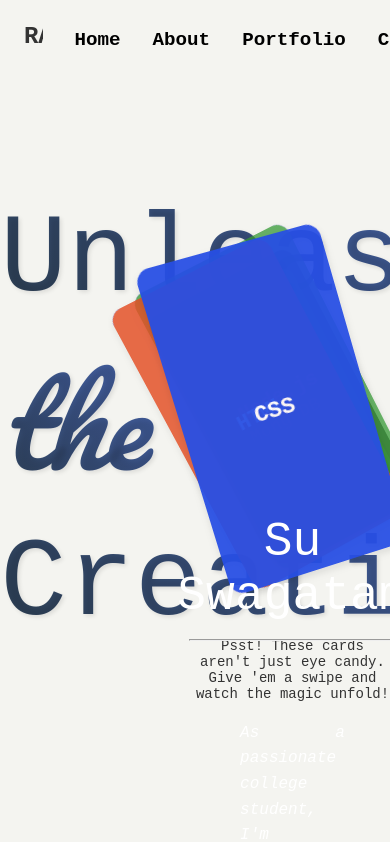
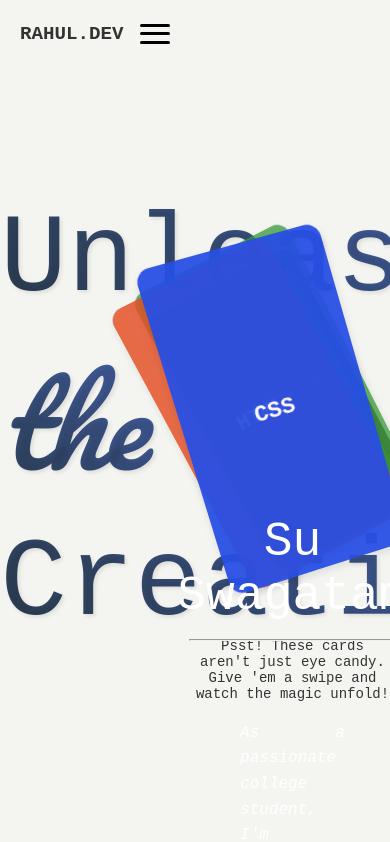
Before and after one commit to Anonymous21-03/Portfolio-showcase-shenanigans, a React (Create React App) app in the folder portfolio/: page / in a window 390 px wide. Shown: the top 842 px of the page. Built offline with nearby package versions, Linux system fonts and the light colour scheme.

Commit message:
responsive

```diff
--- a/portfolio/src/Components/Navbar.css
+++ b/portfolio/src/Components/Navbar.css
@@ -45,7 +45,7 @@
   display: flex;
   transition: all 0.3s ease;
   animation: slideFromTop 1s ease-in-out forwards;
-  position: relative; /* Ensure relative positioning for cursor */
+  position: relative;
 }
 
 @keyframes slideFromTop {
@@ -59,29 +59,29 @@
 }
 
 .logo-text {
-  position: relative; /* Required for cursor animation */
-  overflow: hidden; /* Ensure text doesn't overflow its container */
-  white-space: nowrap; /* Prevent wrapping */
-  font-size: 1.5rem; /* Adjust font size as needed */
-  color: #333; /* Adjust text color as needed */
-  width: 0; /* Start with no width */
-  animation: typeAnimation 1.5s steps(20, end) forwards; /* Adjust duration and steps as needed */
+  position: relative;
+  overflow: hidden;
+  white-space: nowrap;
+  font-size: 1.5rem;
+  color: #333;
+  width: 0;
+  animation: typeAnimation 1.5s steps(20, end) forwards;
   padding-left: 30%;
   padding-top: 20%;
 }
 
 @keyframes typeAnimation {
   to {
-    width: 100%; /* Expand to full width */
+    width: 100%;
   }
 }
 
 .logo-text::after {
-  content: '|'; /* Cursor character */
+  content: '|';
   position: absolute;
-  right: -8px; /* Adjust position of cursor */
-  animation: blinkCursor 1s infinite step-end; /* Blinking cursor animation */
-  color: #000; /* Change cursor color to black */
+  right: -8px;
+  animation: blinkCursor 1s infinite step-end;
+  color: #000;
 }
 
 @keyframes blinkCursor {
@@ -122,7 +122,6 @@
   opacity: 0;
   animation: 0.5s ease-in-out forwards;
   transition: transform 0.5s ease, opacity 0.5s ease;
-
 }
 
 .menu-item.hidden {
@@ -193,3 +192,82 @@
 .menu-item:hover {
   color: rgb(69, 69, 69);
 }
+
+.menu-toggle {
+  display: none;
+  flex-direction: column;
+  justify-content: space-around;
+  width: 30px;
+  height: 25px;
+  background: transparent;
+  border: none;
+  cursor: pointer;
+  padding: 0;
+  z-index: 10;
+}
+
+.menu-toggle span {
+  width: 30px;
+  height: 3px;
+  background: #000;
+  border-radius: 10px;
+  transition: all 0.3s linear;
+  position: relative;
+  transform-origin: 1px;
+}
+
+@media (max-width: 768px) {
+  .menu-toggle {
+    display: flex;
+    margin-right: 20px;
+  }
+
+  .menu {
+    position: absolute;
+    top: 8vh;
+    right: 0;
+    height: 92vh;
+    width: 100%;
+    background: rgba(255, 255, 255, 0.9);
+    flex-direction: column;
+    align-items: center;
+    justify-content: flex-start;
+    padding-top: 2rem;
+    transform: translateX(100%);
+    transition: transform 0.3s ease-in-out;
+  }
+
+  .menu.open {
+    transform: translateX(0);
+  }
+
+  .menu-list {
+    flex-direction: column;
+    align-items: center;
+  }
+
+  .menu-item {
+    margin: 1rem 0;
+  }
+
+  .logo {
+    width: auto;
+    padding-left: 20px;
+  }
+
+  .logo-text {
+    font-size: 1.2rem;
+    padding-left: 0;
+    padding-top: 0;
+  }
+
+  .menu-item {
+    animation: none;
+    opacity: 1;
+  }
+
+  .menu-item.hidden {
+    transform: none;
+    opacity: 1;
+  }
+}
--- a/portfolio/src/Components/Navbar.js
+++ b/portfolio/src/Components/Navbar.js
@@ -1,16 +1,20 @@
-// Navbar.js
-
-import React from 'react';
+import React, { useState } from 'react';
 import './Navbar.css';
 
 const Navbar = () => {
+  const [isMenuOpen, setIsMenuOpen] = useState(false);
+
+  const toggleMenu = () => {
+    setIsMenuOpen(!isMenuOpen);
+  };
+
   return (
     <div className='navbar'>
       <div className='logo'>
         <div className='png'></div>
         <div className='logo-text'>RAHUL.DEV</div>
       </div>
-      <div className='menu'>
+      <div className={`menu ${isMenuOpen ? 'open' : ''}`}>
         <ul className='menu-list'>
           <li className='menu-item'>Home</li>
           <li className='menu-item'>About</li>
@@ -18,6 +22,11 @@ const Navbar = () => {
           <li className='menu-item'>Contact</li>
         </ul>
       </div>
+      <div className='menu-toggle' onClick={toggleMenu}>
+        <span></span>
+        <span></span>
+        <span></span>
+      </div>
     </div>
   );
 }
--- a/portfolio/src/Components/ScrollAnimations.js
+++ b/portfolio/src/Components/ScrollAnimations.js
@@ -1,5 +1,3 @@
-//ScrollAnimations.js
-
 export const handleScroll = () => {
   const position = window.pageYOffset;
 
@@ -8,7 +6,7 @@ export const handleScroll = () => {
   const menuItems = document.querySelectorAll('.menu-item');
 
   if (navbar) {
-    if (position > 50) {
+    if (position > 50 && window.innerWidth > 768) {
       navbar.classList.add('hidden');
       menuItems.forEach((item, index) => {
         if (item) {
```
